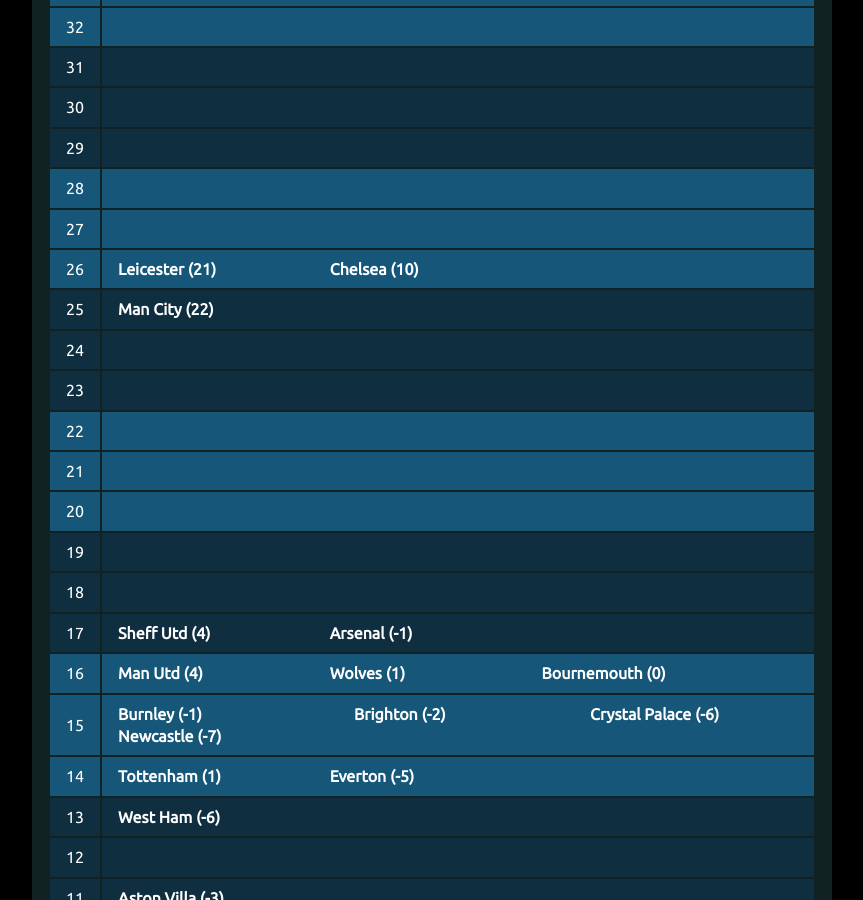
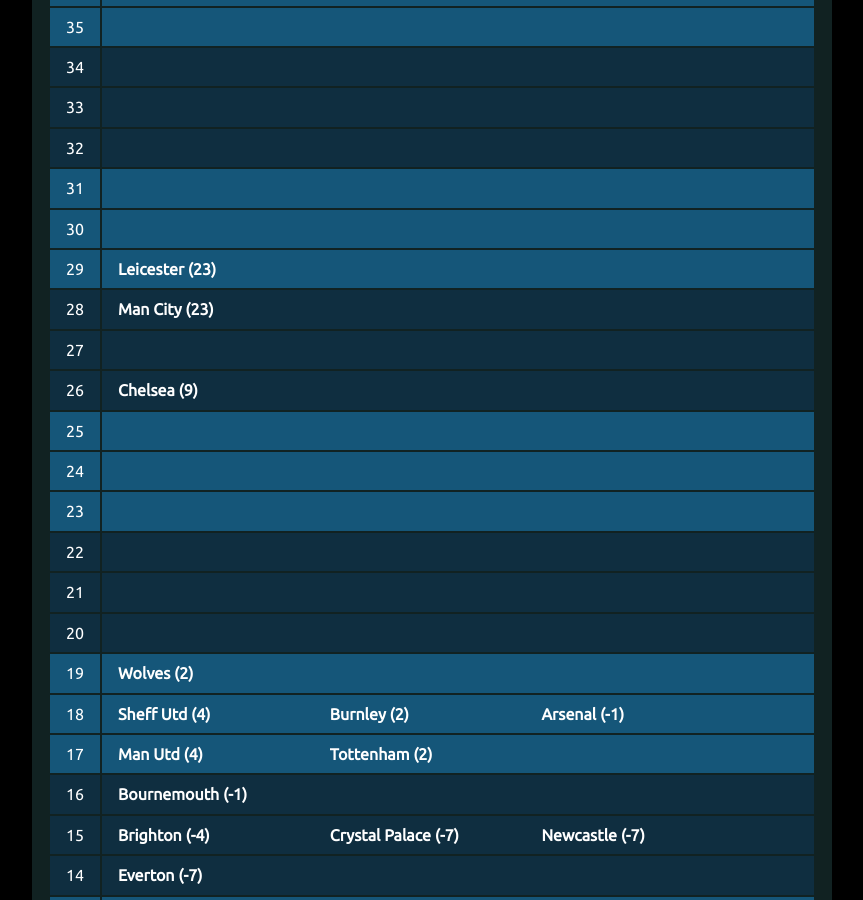
Before and after one commit to muru/muru.github.io, a Jekyll site: the page built from resources.md, in a window 1280 px wide and 900 px high, scrolled down 1916 px. Shown: the whole window, without its empty margins (208-1071 px from the left). Built offline with Jekyll 4.4.1, drawn with Linux system fonts in a browser that asks for light colours; some of the changed text lies outside the part shown.

Commit message:
updated cann-table: Mon 25 Nov 10:03:36 UTC 2019

```diff
--- a/cann-table.html
+++ b/cann-table.html
@@ -1,164 +1,174 @@
 <table id="cann-table">
 <thead> <th> Pts </th> <th> Clubs (GD) </th> </thead>
 	<tr class="cann-row-1">
-		<td class="cann-point"> 34 </td>
+		<td class="cann-point"> 37 </td>
 		<td class="cann-clubs">
-			<span class="club-name"> Liverpool (18) </span>
+			<span class="club-name"> Liverpool (19) </span>
 		</td>
  	</tr>
 	<tr class="cann-row-1">
+		<td class="cann-point"> 36 </td>
+		<td class="cann-clubs">
+		</td>
+ 	</tr>
+	<tr class="cann-row-1">
+		<td class="cann-point"> 35 </td>
+		<td class="cann-clubs">
+		</td>
+ 	</tr>
+	<tr class="cann-row-2">
+		<td class="cann-point"> 34 </td>
+		<td class="cann-clubs">
+		</td>
+ 	</tr>
+	<tr class="cann-row-2">
 		<td class="cann-point"> 33 </td>
 		<td class="cann-clubs">
 		</td>
  	</tr>
-	<tr class="cann-row-1">
+	<tr class="cann-row-2">
 		<td class="cann-point"> 32 </td>
 		<td class="cann-clubs">
 		</td>
  	</tr>
-	<tr class="cann-row-2">
+	<tr class="cann-row-1">
 		<td class="cann-point"> 31 </td>
 		<td class="cann-clubs">
 		</td>
  	</tr>
-	<tr class="cann-row-2">
+	<tr class="cann-row-1">
 		<td class="cann-point"> 30 </td>
 		<td class="cann-clubs">
 		</td>
  	</tr>
+	<tr class="cann-row-1">
+		<td class="cann-point"> 29 </td>
+		<td class="cann-clubs">
+			<span class="club-name"> Leicester (23) </span>
+		</td>
+ 	</tr>
 	<tr class="cann-row-2">
-		<td class="cann-point"> 29 </td>
+		<td class="cann-point"> 28 </td>
+		<td class="cann-clubs">
+			<span class="club-name"> Man City (23) </span>
+		</td>
+ 	</tr>
+	<tr class="cann-row-2">
+		<td class="cann-point"> 27 </td>
+		<td class="cann-clubs">
+		</td>
+ 	</tr>
+	<tr class="cann-row-2">
+		<td class="cann-point"> 26 </td>
+		<td class="cann-clubs">
+			<span class="club-name"> Chelsea (9) </span>
+		</td>
+ 	</tr>
+	<tr class="cann-row-1">
+		<td class="cann-point"> 25 </td>
 		<td class="cann-clubs">
 		</td>
  	</tr>
 	<tr class="cann-row-1">
-		<td class="cann-point"> 28 </td>
+		<td class="cann-point"> 24 </td>
 		<td class="cann-clubs">
 		</td>
  	</tr>
 	<tr class="cann-row-1">
-		<td class="cann-point"> 27 </td>
+		<td class="cann-point"> 23 </td>
+		<td class="cann-clubs">
+		</td>
+ 	</tr>
+	<tr class="cann-row-2">
+		<td class="cann-point"> 22 </td>
+		<td class="cann-clubs">
+		</td>
+ 	</tr>
+	<tr class="cann-row-2">
+		<td class="cann-point"> 21 </td>
+		<td class="cann-clubs">
+		</td>
+ 	</tr>
+	<tr class="cann-row-2">
+		<td class="cann-point"> 20 </td>
 		<td class="cann-clubs">
 		</td>
  	</tr>
 	<tr class="cann-row-1">
-		<td class="cann-point"> 26 </td>
+		<td class="cann-point"> 19 </td>
 		<td class="cann-clubs">
-			<span class="club-name"> Leicester (21) </span>
-			<span class="club-name"> Chelsea (10) </span>
+			<span class="club-name"> Wolves (2) </span>
+		</td>
+ 	</tr>
+	<tr class="cann-row-1">
+		<td class="cann-point"> 18 </td>
+		<td class="cann-clubs">
+			<span class="club-name"> Sheff Utd (4) </span>
+			<span class="club-name"> Burnley (2) </span>
+			<span class="club-name"> Arsenal (-1) </span>
+		</td>
+ 	</tr>
+	<tr class="cann-row-1">
+		<td class="cann-point"> 17 </td>
+		<td class="cann-clubs">
+			<span class="club-name"> Man Utd (4) </span>
+			<span class="club-name"> Tottenham (2) </span>
 		</td>
  	</tr>
 	<tr class="cann-row-2">
-		<td class="cann-point"> 25 </td>
+		<td class="cann-point"> 16 </td>
 		<td class="cann-clubs">
-			<span class="club-name"> Man City (22) </span>
+			<span class="club-name"> Bournemouth (-1) </span>
 		</td>
  	</tr>
 	<tr class="cann-row-2">
-		<td class="cann-point"> 24 </td>
+		<td class="cann-point"> 15 </td>
 		<td class="cann-clubs">
+			<span class="club-name"> Brighton (-4) </span>
+			<span class="club-name"> Crystal Palace (-7) </span>
+			<span class="club-name"> Newcastle (-7) </span>
 		</td>
  	</tr>
 	<tr class="cann-row-2">
-		<td class="cann-point"> 23 </td>
+		<td class="cann-point"> 14 </td>
+		<td class="cann-clubs">
+			<span class="club-name"> Everton (-7) </span>
+		</td>
+ 	</tr>
+	<tr class="cann-row-1">
+		<td class="cann-point"> 13 </td>
+		<td class="cann-clubs">
+			<span class="club-name"> West Ham (-7) </span>
+		</td>
+ 	</tr>
+	<tr class="cann-row-1">
+		<td class="cann-point"> 12 </td>
 		<td class="cann-clubs">
 		</td>
  	</tr>
 	<tr class="cann-row-1">
-		<td class="cann-point"> 22 </td>
-		<td class="cann-clubs">
-		</td>
- 	</tr>
-	<tr class="cann-row-1">
-		<td class="cann-point"> 21 </td>
-		<td class="cann-clubs">
-		</td>
- 	</tr>
-	<tr class="cann-row-1">
-		<td class="cann-point"> 20 </td>
-		<td class="cann-clubs">
-		</td>
- 	</tr>
-	<tr class="cann-row-2">
-		<td class="cann-point"> 19 </td>
-		<td class="cann-clubs">
-		</td>
- 	</tr>
-	<tr class="cann-row-2">
-		<td class="cann-point"> 18 </td>
-		<td class="cann-clubs">
-		</td>
- 	</tr>
-	<tr class="cann-row-2">
-		<td class="cann-point"> 17 </td>
-		<td class="cann-clubs">
-			<span class="club-name"> Sheff Utd (4) </span>
-			<span class="club-name"> Arsenal (-1) </span>
-		</td>
- 	</tr>
-	<tr class="cann-row-1">
-		<td class="cann-point"> 16 </td>
-		<td class="cann-clubs">
-			<span class="club-name"> Man Utd (4) </span>
-			<span class="club-name"> Wolves (1) </span>
-			<span class="club-name"> Bournemouth (0) </span>
-		</td>
- 	</tr>
-	<tr class="cann-row-1">
-		<td class="cann-point"> 15 </td>
-		<td class="cann-clubs">
-			<span class="club-name"> Burnley (-1) </span>
-			<span class="club-name"> Brighton (-2) </span>
-			<span class="club-name"> Crystal Palace (-6) </span>
-			<span class="club-name"> Newcastle (-7) </span>
-		</td>
- 	</tr>
-	<tr class="cann-row-1">
-		<td class="cann-point"> 14 </td>
-		<td class="cann-clubs">
-			<span class="club-name"> Tottenham (1) </span>
-			<span class="club-name"> Everton (-5) </span>
-		</td>
- 	</tr>
-	<tr class="cann-row-2">
-		<td class="cann-point"> 13 </td>
-		<td class="cann-clubs">
-			<span class="club-name"> West Ham (-6) </span>
-		</td>
- 	</tr>
-	<tr class="cann-row-2">
-		<td class="cann-point"> 12 </td>
-		<td class="cann-clubs">
-		</td>
- 	</tr>
-	<tr class="cann-row-2">
 		<td class="cann-point"> 11 </td>
 		<td class="cann-clubs">
 			<span class="club-name"> Aston Villa (-3) </span>
 		</td>
  	</tr>
-	<tr class="cann-row-1">
+	<tr class="cann-row-2">
 		<td class="cann-point"> 10 </td>
 		<td class="cann-clubs">
+			<span class="club-name"> Norwich (-15) </span>
 		</td>
  	</tr>
-	<tr class="cann-row-1">
+	<tr class="cann-row-2">
 		<td class="cann-point"> 9 </td>
 		<td class="cann-clubs">
-		</td>
- 	</tr>
-	<tr class="cann-row-1">
-		<td class="cann-point"> 8 </td>
-		<td class="cann-clubs">
-			<span class="club-name"> Watford (-15) </span>
 			<span class="club-name"> Southampton (-18) </span>
 		</td>
  	</tr>
 	<tr class="cann-row-2">
-		<td class="cann-point"> 7 </td>
+		<td class="cann-point"> 8 </td>
 		<td class="cann-clubs">
-			<span class="club-name"> Norwich (-17) </span>
+			<span class="club-name"> Watford (-18) </span>
 		</td>
  	</tr>
 </table>
-<span id="cann-gen-note"> Generated on  Monday, 18 November 2019 at 10:01 UTC. </span>
+<span id="cann-gen-note"> Generated on  Monday, 25 November 2019 at 10:03 UTC. </span>
```
